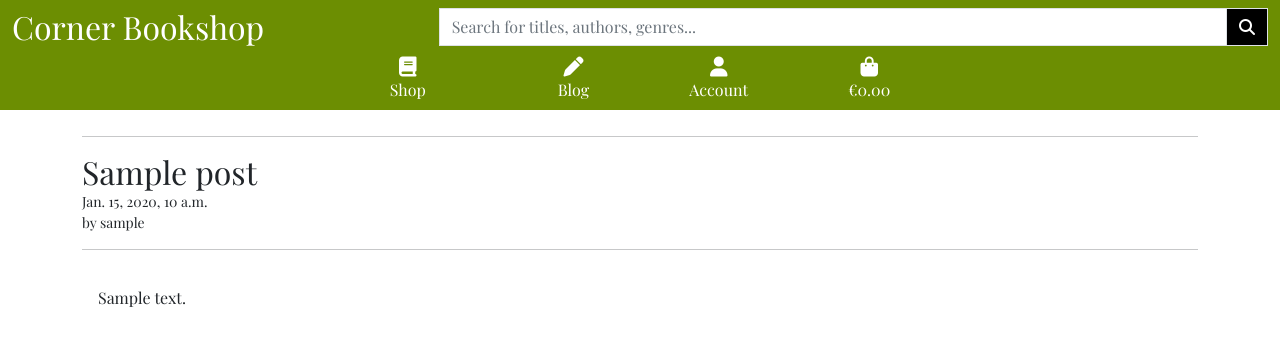
After one commit to Code-Institute-Submissions/https-github.com-finnahern-django-ecommerce-ms5MaResub, a Django app: a page that uses templates/base.html in a window 1280 px wide. The commit adds this page. Shown: the top 346 px of the page. Run offline with Django 4.2, Linux system fonts and the light colour scheme; tables that the repository leaves empty hold one stand-in row (values such as "Sample post"); some libraries are stand-ins or nearby versions.

Commit message:
Add blog_post template, views and urls so users can click on a blog post and see it's full text

```diff
--- a/blog/models.py
+++ b/blog/models.py
@@ -1,6 +1,7 @@
 from django.db import models
 from django.utils import timezone
 from django.contrib.auth.models import User
+from django.urls import reverse
 
 
 class Post(models.Model):
@@ -20,3 +21,10 @@ class Post(models.Model):
 
     def __str__(self):
         return self.title
+
+    def get_absolute_url(self):
+        return reverse("blog_post",
+                       args=[self.publish.year,
+                             self.publish.month,
+                             self.publish.day,
+                             self.slug])
--- a/blog/templates/blog/blog.html
+++ b/blog/templates/blog/blog.html
@@ -27,7 +27,11 @@
             <div class="col-12 mb-3">
                 <div class="card h-100 border-0">
                     <div class="card-body pb-0">
-                        <p class="mb-0"><strong>{{ post.title }}</strong></p>
+                        <p class="mb-0">
+                            <a class="link-dec-none" href="{{ post.get_absolute_url }}">
+                                <strong>{{ post.title }}</strong>
+                            </a>
+                        </p>
                         <p class="mb-0 small">{{ post.publish|naturaltime }}</p>
                         <p class="mb-0 small">by {{ post.author }}</p>
                         <p class="mt-1 large">{{ post.body|truncatewords:30 }}</p>
--- /dev/null
+++ b/blog/templates/blog/blog_post.html
@@ -0,0 +1,31 @@
+{% extends "base.html" %}
+{% load static %}
+{% load humanize %}
+
+{% block page_header %}
+    <div class="container header-container"></div>
+{% endblock %}
+
+{% block content %}
+    <div class="container mb-2">
+        <div class="row">
+            <div class="col">
+                <hr>
+                <h2 class="logo-font mb-0">{{ post.title }}</h2>
+                <p class="mb-0 small">{{ post.publish }}</p>
+                <p class="mb-0 small">by {{ post.author }}</p>
+                <hr>
+            </div>
+        </div>
+        <div class="col-12 mb-3">
+            <div class="card h-100 border-0">
+                <div class="card-body pb-0">
+                    <p class="mt-1 large">{{ post.body }}</p>
+                </div>
+            </div>
+        </div>
+    </div>
+{% endblock %}
+
+{% block postloadjs %}
+{% endblock %}
--- a/blog/urls.py
+++ b/blog/urls.py
@@ -3,4 +3,5 @@ from . import views
 
 urlpatterns = [
     path("", views.blog_list, name="blog"),
+    path("<int:year>/<int:month>/<int:day>/<slug:post>/", views.blog_post, name="blog_post"),
 ]
--- a/blog/views.py
+++ b/blog/views.py
@@ -1,4 +1,4 @@
-from django.shortcuts import render
+from django.shortcuts import render, get_object_or_404
 from .models import Post
 
 
@@ -14,3 +14,21 @@ def blog_list(request):
     }
 
     return render(request, template, context)
+
+
+def blog_post(request, year, month, day, post):
+    """
+    A view to render an individual page for each
+    blog post in the database.
+    """
+
+    post = get_object_or_404(Post, slug=post,
+                             publish__year=year,
+                             publish__month=month,
+                             publish__day=day)
+    template = "blog/blog_post.html"
+    context = {
+        "post": post
+    }
+
+    return render(request, template, context)
--- a/templates/base.html
+++ b/templates/base.html
@@ -75,7 +75,7 @@
                         </li>
                         <!-- Blog link -->
                         <li class="list-inline-item mx-0 mx-sm-3 mx-lg-5">
-                            <a class="text-white nav-link" href="#">
+                            <a class="text-white nav-link" href="{% url 'blog' %}">
                                 <div class="text-center">
                                     <div><i class="fas fa-pen fa-lg"></i></div>
                                     <p class="my-0">Blog</p>
```
